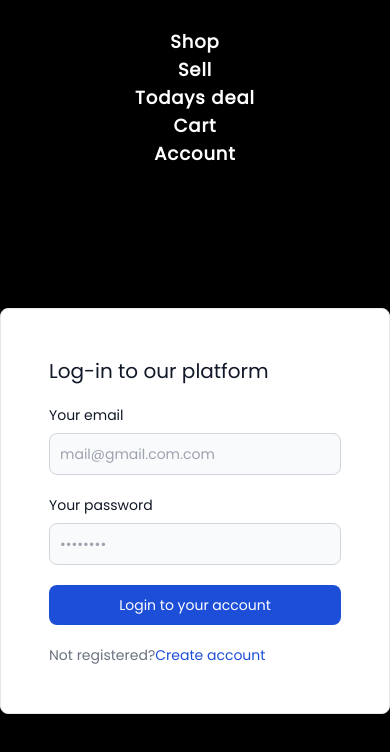
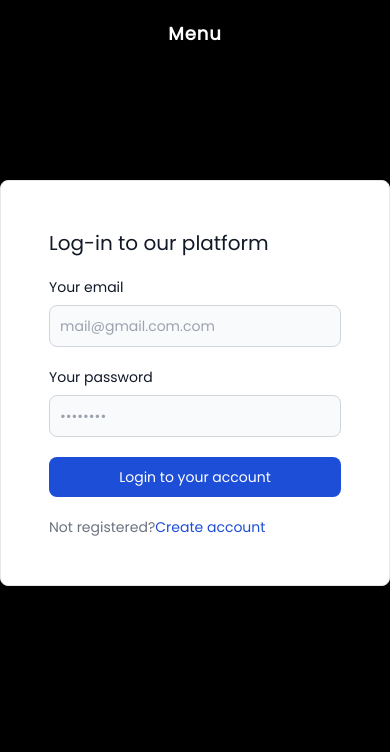
Before and after one commit to Nidhinsanju/Ecommerce, a Next.js app: page / in a window 390 px wide. Shown: the top 752 px of the page. Built offline with nearby package versions, Linux system fonts and the light colour scheme.

Commit message:
optimized for mobile screens also

```diff
--- a/src/app/shop/page.tsx
+++ b/src/app/shop/page.tsx
@@ -1,5 +1,4 @@
 import { getProducts } from "@/utils/Products";
-import { Button } from "@/components/ui/button";
 
 import ButtonPress from "@/components/buttonPress";
 
@@ -21,7 +20,7 @@ async function Shop() {
         return (
           <div
             key={product.ProductID.toString()}
-            className="relative  w-full md:w-3/6 max-w-72 max-h-96  sm:w-24  lg:w-1/4 xl:w-1/5 p-2 bg-white border border-gray-200 rounded-lg shadow dark:bg-gray-800 dark:border-gray-700 m-3"
+            className="relative  w-full md:w-3/6 max-w-72 max-h-96 sm:w-1/2  lg:w-1/4 xl:w-1/5 p-2 bg-white border border-gray-200 rounded-lg shadow dark:bg-gray-800 dark:border-gray-700 m-3"
           >
             <div className="relative h-48 overflow-hidden">
               <img
--- a/src/components/Nav.tsx
+++ b/src/components/Nav.tsx
@@ -1,26 +1,50 @@
-import React from "react";
+"use client";
+import React, { useState } from "react";
 import { Items } from "../contents/nav";
 import Link from "next/link";
 import { Url } from "next/dist/shared/lib/router/router";
 
 interface Nav {
-  title: String;
+  title: string;
   link: Url;
   key?: any;
 }
 
-export default async function Nav() {
+const ResponsiveNav: React.FC = () => {
+  // State to control the visibility of the dropdown links
+  const [isDropdownVisible, setDropdownVisible] = useState(false);
+
+  const toggleDropdown = () => {
+    setDropdownVisible(!isDropdownVisible);
+  };
+
   return (
-    <div className="flex   flex-wrap flex-col md:flex-row lg:flex-row justify-evenly items-center m-7">
+    <div className="flex flex-col md:flex-row flex-wrap
+     justify-center  space-evenly items-center m-5 ">
+      <button
+        className="text-white font-extrabold text-lg tracking-wider md:hidden"
+        onClick={toggleDropdown}
+      >
+        Menu
+      </button>
+
+      <div
+        className={`md:flex md:flex-row ${
+          isDropdownVisible ? "flex" : "hidden"
+        }`}
+      >
         {Items.map((data: Nav) => (
           <Link
-          className="text-white  font-extrabold text-lg  tracking-wider	"
             href={data.link}
             key={data.key}
+            className="text-white font-extrabold text-lg tracking-wider  justify-evenly items-center m-2 hover:text-gray-300"
           >
             {data.title}
           </Link>
         ))}
       </div>
+    </div>
   );
-}
+};
+
+export default ResponsiveNav;
```
Lines whose indentation alone changed are shown as unchanged.
